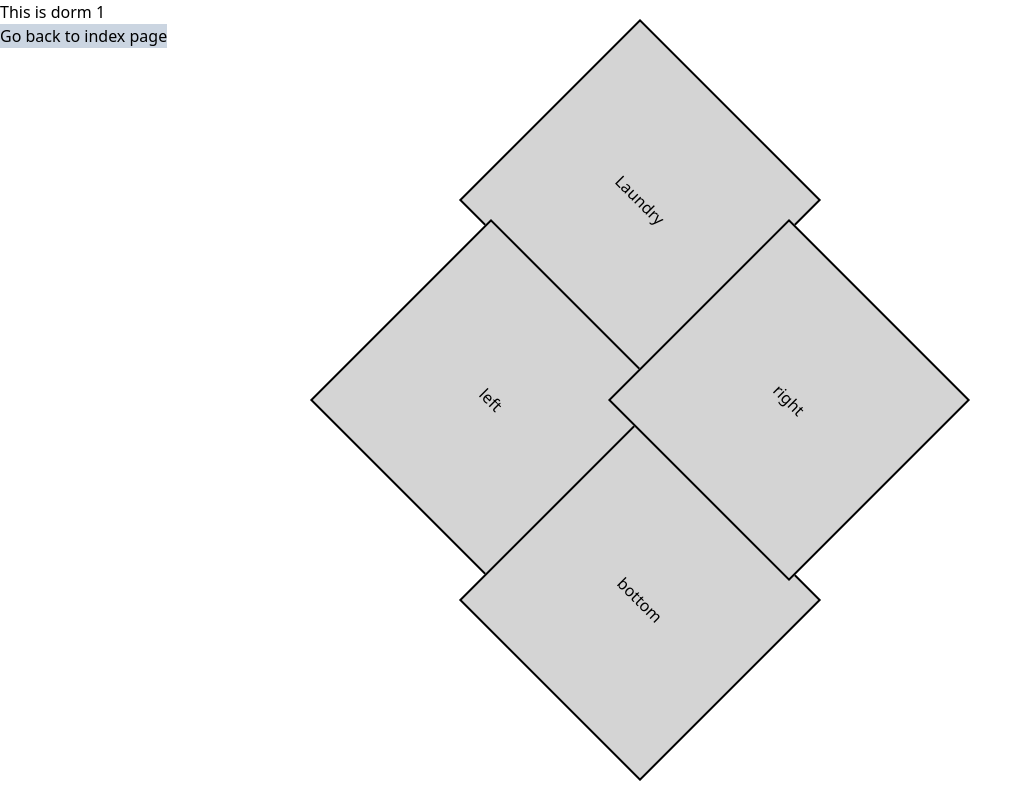
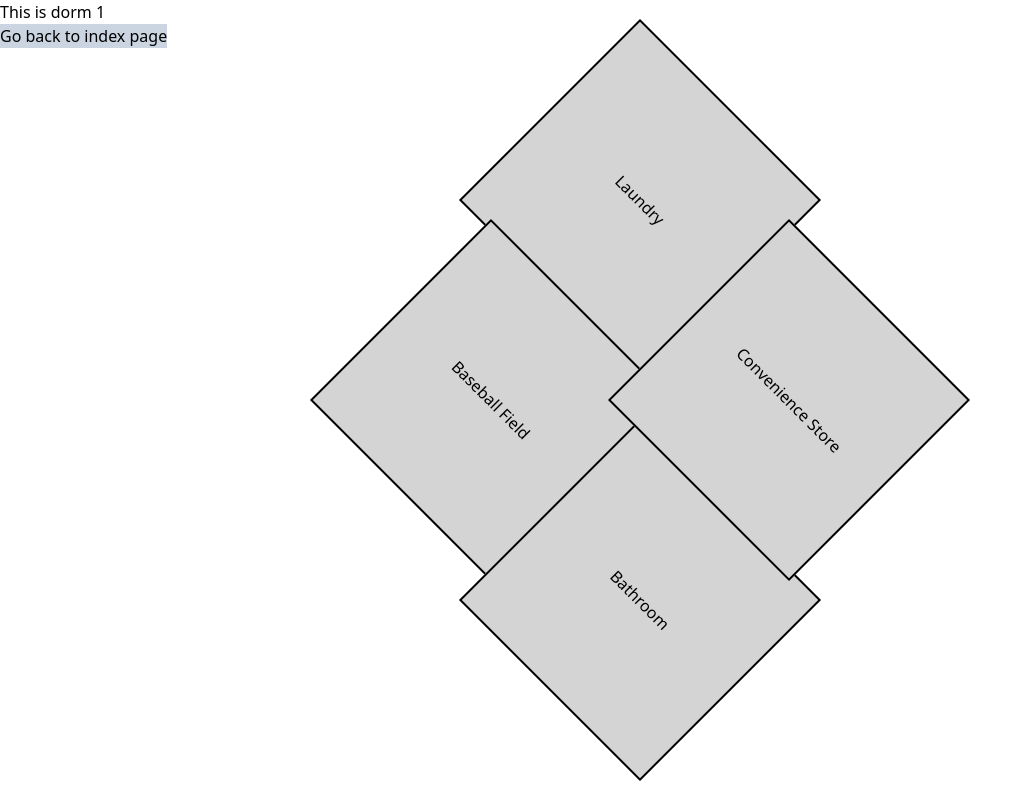
Before and after one commit to frank931023/ncu-fresh-dorm, a Nuxt app: page /dorm/1 in a window 1280 px wide. Shown: the whole page, without its empty margins (0-1033 px from the left). Built offline with nearby package versions, Linux system fonts and the light colour scheme.

Commit message:
chore: Refactor dorm details page and button component

```diff
--- a/pages/dorm/[id]/[details].vue
+++ b/pages/dorm/[id]/[details].vue
@@ -1,7 +1,6 @@
 <template>
   <div>
     <h1>Hello, this is {{ details }} for Dorm {{ id }}</h1>
-
     <button @click="goBackToIndex" class="border-black bg-slate-300">
       Go back to index page
     </button>
@@ -15,6 +14,7 @@ export default {
     goBackToIndex() {
       this.$router.push("/");
     },
+  },
   computed: {
     id() {
       return this.$route.params.id;
@@ -23,6 +23,5 @@ export default {
       return this.$route.params.details;
     },
   },
-  },
 };
 </script>
--- a/pages/dorm/[id]/index.vue
+++ b/pages/dorm/[id]/index.vue
@@ -8,33 +8,14 @@
       Go back to index page
     </button>
 
-    <NuxtLink :to="`/dorm/${this.id}/${this.details}`">
-      <LargeButton
-        :text="this.text"
-        class="absolute top-1/4 left-1/2 -translate-x-1/2 -translate-y-1/2"
-      />
+    <NuxtLink
+      v-for="(button, index) in buttons"
+      :key="index"
+      :to="button.link"
+    >
+      <LargeButton :text="button.text" :class="button.position" />
     </NuxtLink>
 
-    <NuxtLink :to="`/dorm/${id}/details`">
-      <LargeButton
-        :text="myText2"
-        class="absolute top-1/2 left-1/3 -translate-x-1/4 -translate-y-1/2"
-      />
-    </NuxtLink>
-
-    <NuxtLink :to="`/dorm/${id}/details`">
-      <LargeButton
-        :text="myText3"
-        class="absolute top-3/4 left-1/2 -translate-x-1/2 -translate-y-1/2"
-      />
-    </NuxtLink>
-
-    <NuxtLink :to="`/dorm/${id}/details`">
-      <LargeButton
-        :text="myText4"
-        class="absolute top-1/2 left-2/3 -translate-x-3/4 -translate-y-1/2"
-      />
-    </NuxtLink>
   </div>
 </template>
 
@@ -47,40 +28,58 @@ const info = reactive(information);
 
 export default {
   components: { LargeButton },
-  data() {
-    return {
-      myText1: "top",
-      myText2: "left",
-      myText3: "bottom",
-      myText4: "right",
-    };
-  },
   methods: {
     goBackToIndex() {
       this.$router.push("/");
+    },
+    details(order) {
+      const detail = info.dorm[this.id].amenities[order].id;
+      // console.log('detail:', detail);
+      return detail;
+    },
+    text(order) {
+      const text = info.dorm[this.id].amenities[order].name;
+      // console.log('text:', text);
+      return text;
+    },
+    link(detail) {
+      const link = `/dorm/${this.id}/${detail}`;
+      // console.log('link:', link);
+      return link;
     },
   },
   computed: {
     id() {
       return this.$route.params.id;
     },
-    details() {
-      return info.dorm[this.id].amenities[0].id;
-    },
-    text() {
-      return info.dorm[this.id].amenities[0].name;
-    },
-    // details(order) {
-    //   return info.dorm[this.id].amenities[this.order].id;
-    // },
-    // text(order) {
-    //   return info.dorm[this.id].amenities[this.order].name;
-    // },
-    // link() {
-    //   return `/dorm/${this.id}/${this.details}`;
-    // },
-    // cssHere() {
-    // }
+    buttons() {
+      return [
+        {
+          text: this.text(0),
+          details: this.details(0),
+          link: this.link(this.details(0)),
+          position: "absolute top-1/4 left-1/2 -translate-x-1/2 -translate-y-1/2",
+        },
+        {
+          text: this.text(1),
+          details: this.details(1),
+          link: this.link(this.details(1)),
+          position: "absolute top-1/2 left-1/3 -translate-x-1/4 -translate-y-1/2",
+        },
+        {
+          text: this.text(2),
+          details: this.details(2),
+          link: this.link(this.details(2)),
+          position: "absolute top-3/4 left-1/2 -translate-x-1/2 -translate-y-1/2"
+        },
+        {
+          text: this.text(3),
+          details: this.details(3),
+          link: this.link(this.details(3)),
+          position: "absolute top-1/2 left-2/3 -translate-x-3/4 -translate-y-1/2"
+        }
+      ]
+    }
   },
 };
 </script>
```
Lines whose indentation alone changed are shown as unchanged.
